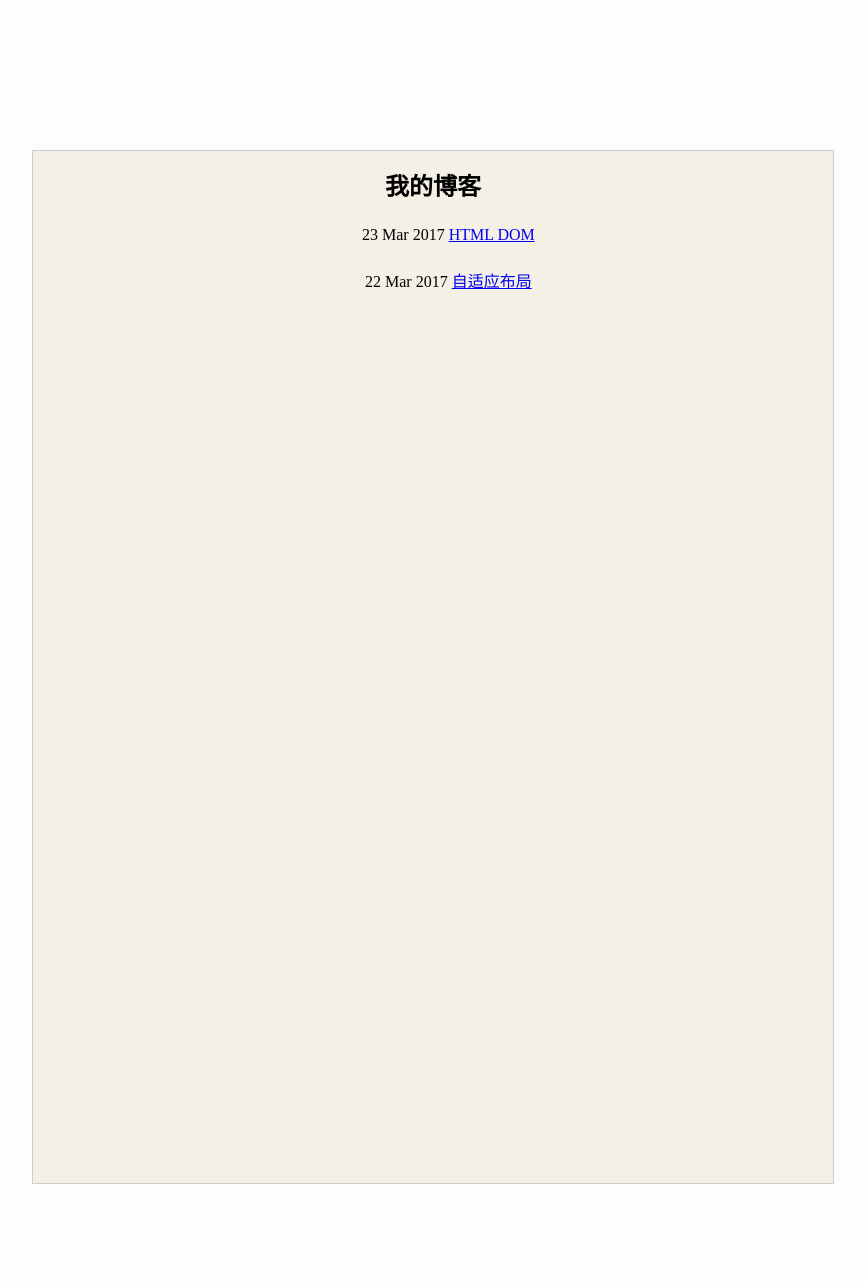
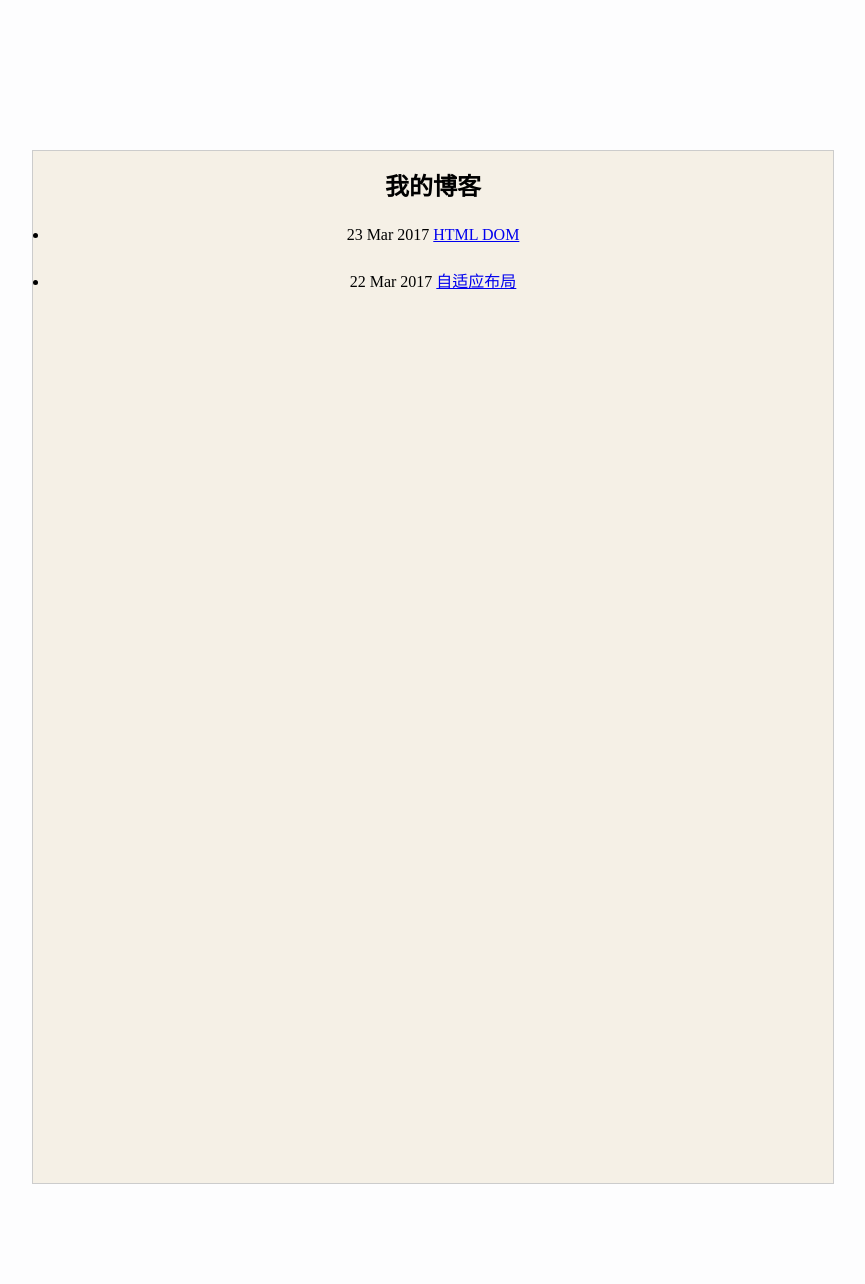
Before and after one commit to CNzhangheng/jekyll_demo, a Jekyll site: the page built from index.html, in a window 1280 px wide. Shown: the whole page, without its empty margins (288-1153 px from the left). Built offline with Jekyll 4.4.1, drawn with Linux system fonts in a browser that asks for light colours.

Commit message:
Update index.html

```diff
--- a/index.html
+++ b/index.html
@@ -2,12 +2,6 @@
 layout: default
 title: 我的博客
 ---
-<style>
-    li{
-        list-style: none;
-        margin-left:4%;
-    }
-</style>
 <h2>{{ page.title }}</h2>
 <ul>
     　{% for post in site.posts %}
```
